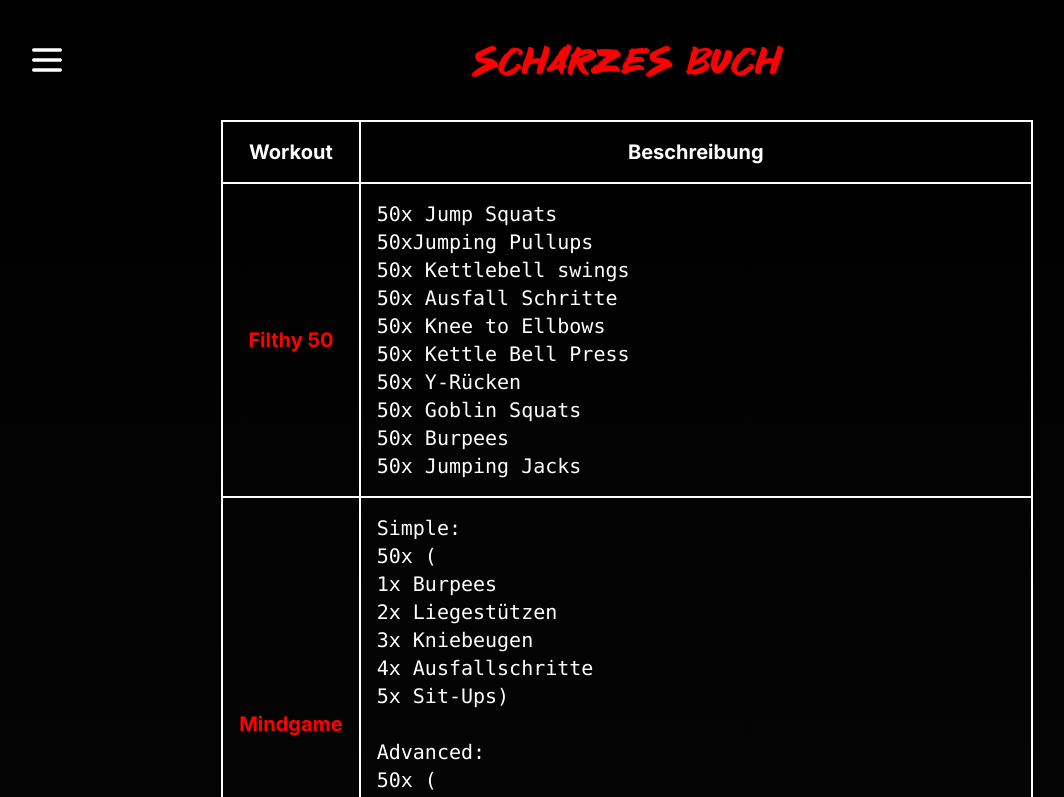
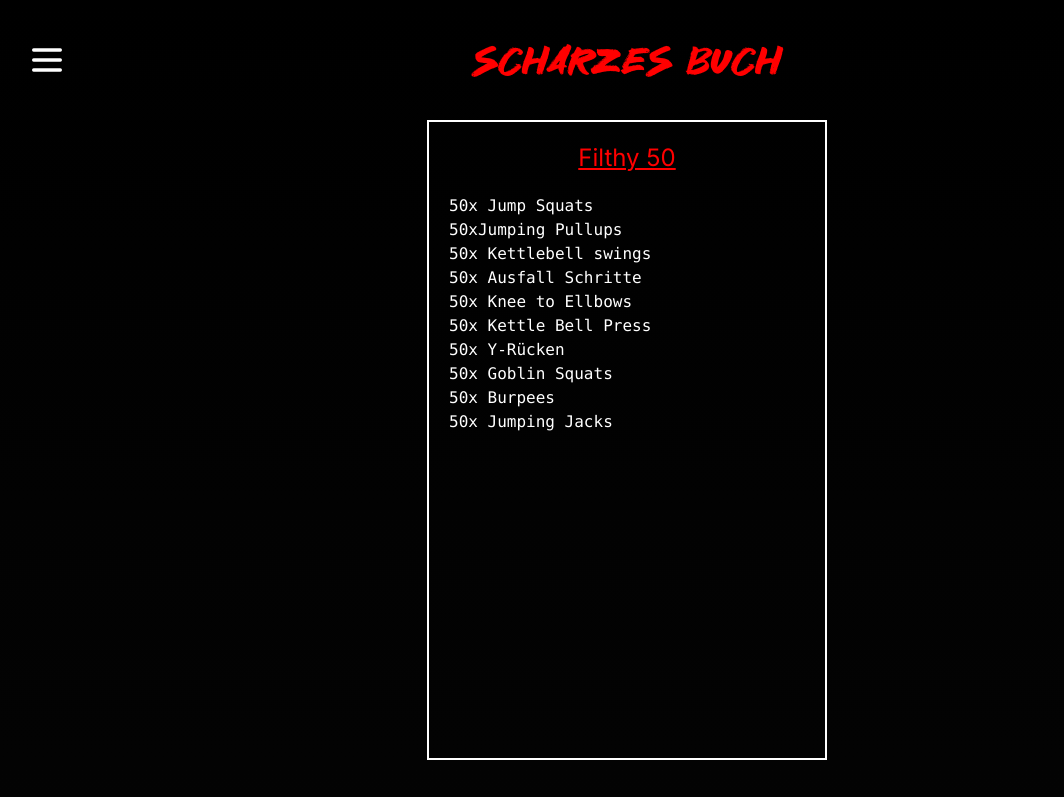
Before and after one commit to Svenum/burpee-counter, a Next.js app: page /schwarzes-buch in a window 1280 px wide. Shown: the top 797 px of the page, without its empty margins (13-1077 px from the left). Built offline with nearby package versions, Linux system fonts and the light colour scheme.

Commit message:
add book

```diff
--- a/app/layout.tsx
+++ b/app/layout.tsx
@@ -48,7 +48,7 @@ export default function RootLayout({
               />
           </svg>
         </button>
-        <div className={`${active ? '' : 'hidden'} absolute top-0 left-0 border-solid border-white border-2 lg:w-1/6 h-full bg-gradient-to-t shadow-xl shadow-black from-background-start-rgb to-background-end-rgb m-0 p-0`}>
+        <div className={`${active ? '' : 'hidden'} absolute top-0 left-0 border-solid border-white border-2 lg:w-1/6 h-full z-50 bg-gradient-to-t shadow-xl shadow-black from-background-start-rgb to-background-end-rgb m-0 p-0`}>
           <button className={linkStyle} onClick={handleClick}>
             &#11164; Back
           </button>
--- a/app/schwarzes-buch/page.tsx
+++ b/app/schwarzes-buch/page.tsx
@@ -1,4 +1,6 @@
+"use client"
 import React from "react";
+import { useState } from "react";
 
 type Workouts = {
   name: string,
@@ -11,11 +13,47 @@ export default function Page() {
   // Style
   const cellStyle = "border-solid border-white border-2 p-4 text-xl";
 
+  // Page handling
+  const maxPageId = workouts.length - 1;
+  const [pageId, setPageId] = useState(0);
+  const pageIdPlus = () => {
+    if (pageId + 1 <= maxPageId) {
+      setPageId(pageId + 1);
+    };
+  };
+  const pageIdMinus = () => {
+    if (pageId - 1 >= 0) {
+      setPageId(pageId - 1);
+    };
+  };
+
+
+
   console.log(workouts)
   return(
     <>
-      <div className="h-fit w-fit mx-auto">
+      <div className="">
         <h1 className="text-4xl text-[#ff0000] m-auto font-antihero text-center">Scharzes Buch</h1>
+
+        <div className="mt-10 m-auto border-solid border-2 border-white h-[80vh] lg:w-1/3 max-w-[80vw] relative">
+          <div className="relative top-0 w-1/2 h-full left-0 z-10" onClick={pageIdMinus}/>
+          <div className="relative bottom-full w-1/2 h-full left-1/2 z-10" onClick={pageIdPlus}/>
+          {
+            workouts.map((item:Workouts, index:number) => (
+              <div key={item.name} id={index} className={`${pageId != index ? "hidden" : ""} absolute w-full p-5 top-0 overflow-auto`}>
+                <h1 className="text-[#ff0000] text-center text-2xl underline mb-5" id={item.name}>{item.name}</h1>
+                <pre>{item.description}</pre>
+              </div>
+            ))
+          }
+        </div>
+
+
+        <br/>
+        <br/>
+        <br/>
+        <br/>
+        <br/>
         <table className="m-auto mt-10">
           <tr>
             <th className={cellStyle}>Workout</th>
```
